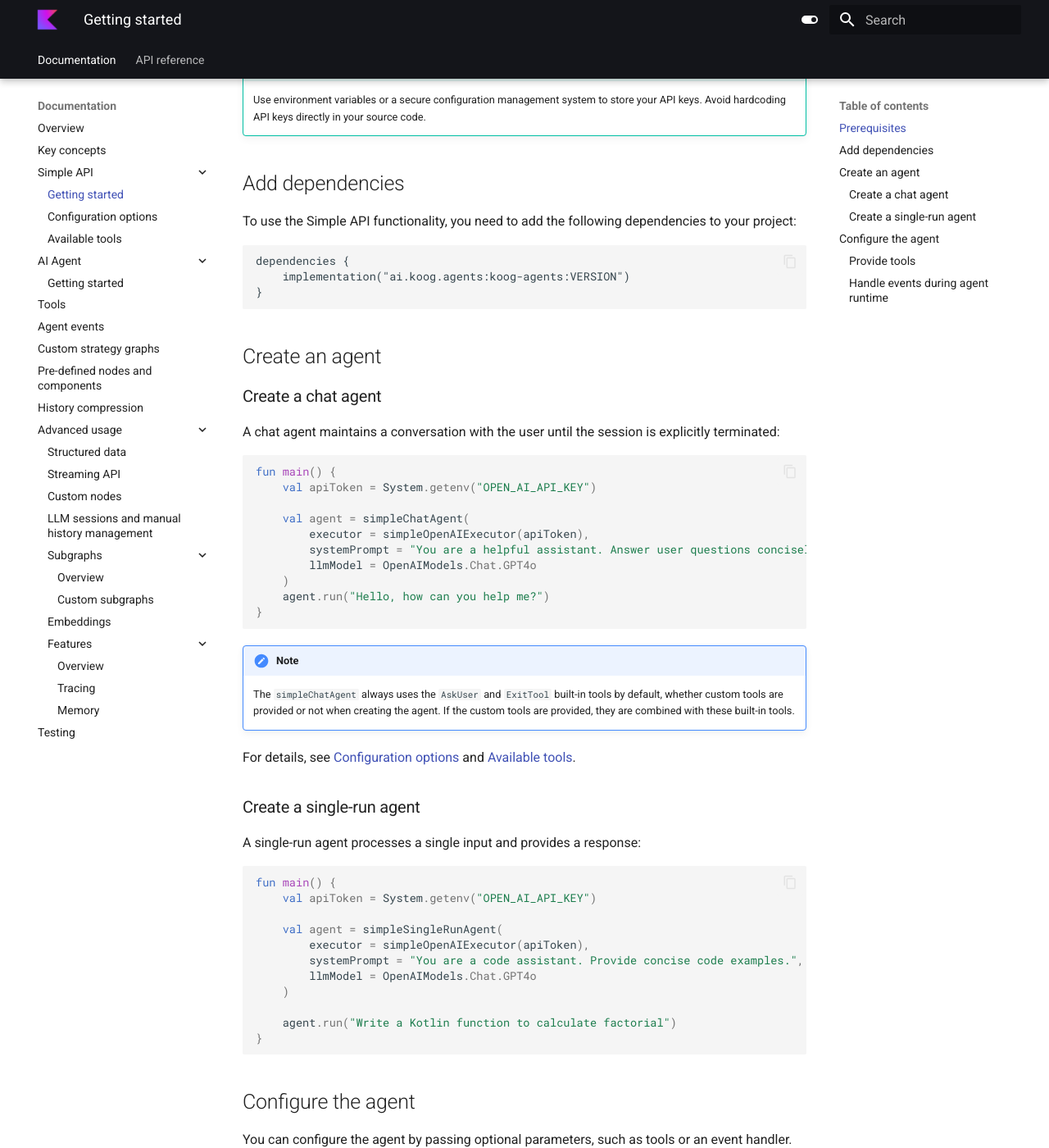
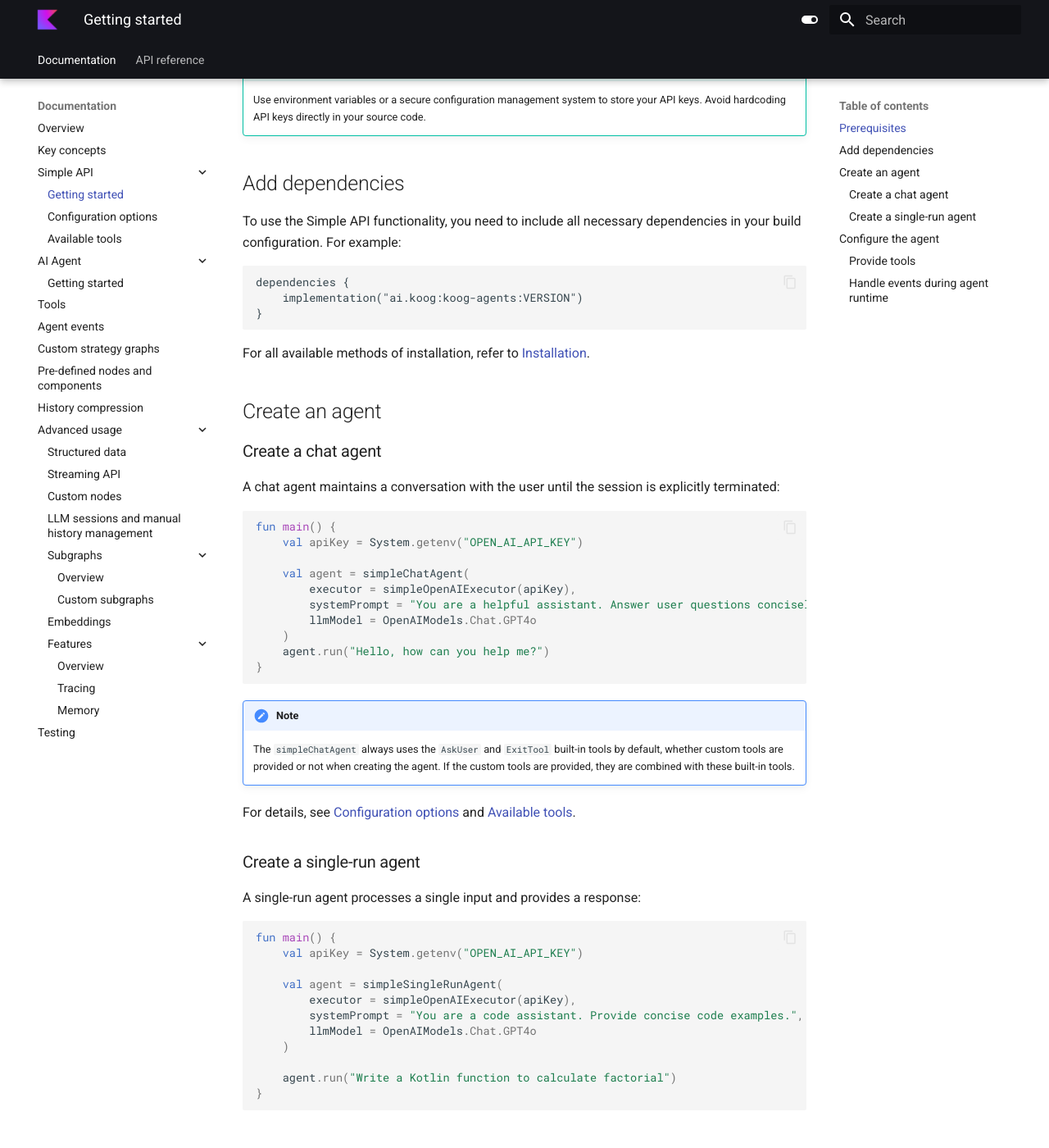
Before and after one commit to JetBrains/koog-docs, an MkDocs documentation site: the page built from docs/simple-api-getting-started.md, in a window 1280 px wide and 1400 px high, scrolled down 547 px. Shown: the whole window at 82% size. Built offline with MkDocs 1.6.1 and Material for MkDocs 9.7.7, drawn with Linux system fonts in a browser that asks for light colours; some of the changed text lies outside the part shown.

Commit message:
[JBAI-13834] Update Overview

````diff
--- a/docs/simple-api-getting-started.md
+++ b/docs/simple-api-getting-started.md
@@ -18,13 +18,16 @@ The tool result is returned if the tool registry is provided to the agent.
 
 ## Add dependencies
 
-To use the Simple API functionality, you need to add the following dependencies to your project:
+To use the Simple API functionality, you need to include all necessary dependencies in your build configuration. For example:
 
 ```
 dependencies {
-    implementation("ai.koog.agents:koog-agents:VERSION")
+    implementation("ai.koog:koog-agents:VERSION")
 }
 ```
+
+For all available methods of installation, refer to [Installation](index.md#installation).
+
 ## Create an agent
 
 ### Create a chat agent
@@ -33,10 +36,10 @@ A chat agent maintains a conversation with the user until the session is explici
 
 ```kotlin
 fun main() {
-    val apiToken = System.getenv("OPEN_AI_API_KEY")
+    val apiKey = System.getenv("OPEN_AI_API_KEY")
 
     val agent = simpleChatAgent(
-        executor = simpleOpenAIExecutor(apiToken),
+        executor = simpleOpenAIExecutor(apiKey),
         systemPrompt = "You are a helpful assistant. Answer user questions concisely.",
         llmModel = OpenAIModels.Chat.GPT4o
     )
@@ -55,10 +58,10 @@ A single-run agent processes a single input and provides a response:
 
 ```kotlin
 fun main() {
-    val apiToken = System.getenv("OPEN_AI_API_KEY")
+    val apiKey = System.getenv("OPEN_AI_API_KEY")
 
     val agent = simpleSingleRunAgent(
-        executor = simpleOpenAIExecutor(apiToken),
+        executor = simpleOpenAIExecutor(apiKey),
         systemPrompt = "You are a code assistant. Provide concise code examples.",
         llmModel = OpenAIModels.Chat.GPT4o
     )
@@ -80,7 +83,7 @@ The following example demonstrates how to pass the built-in `SayToUser` tool to
 
 ```kotlin
 fun main() {
-    val apiToken = System.getenv("YOUR_API_TOKEN")
+    val apiKey = System.getenv("YOUR_API_KEY")
 
     val toolRegistry = ToolRegistry {
         tools(
@@ -89,7 +92,7 @@ fun main() {
     }
 
     val agent = simpleChatAgent(
-        executor = simpleOpenAIExecutor(apiToken),
+        executor = simpleOpenAIExecutor(apiKey),
         toolRegistry = toolRegistry,
         systemPrompt = "You are a helpful assistant. Answer user questions concisely.",
         llmModel = OpenAIModels.Chat.GPT4o
````
Also changed, not shown: docs/ai-agent-getting-started.md (+4 -2 lines), docs/index.md (+85 -22 lines), docs/key-concepts.md (+12 -12 lines).
